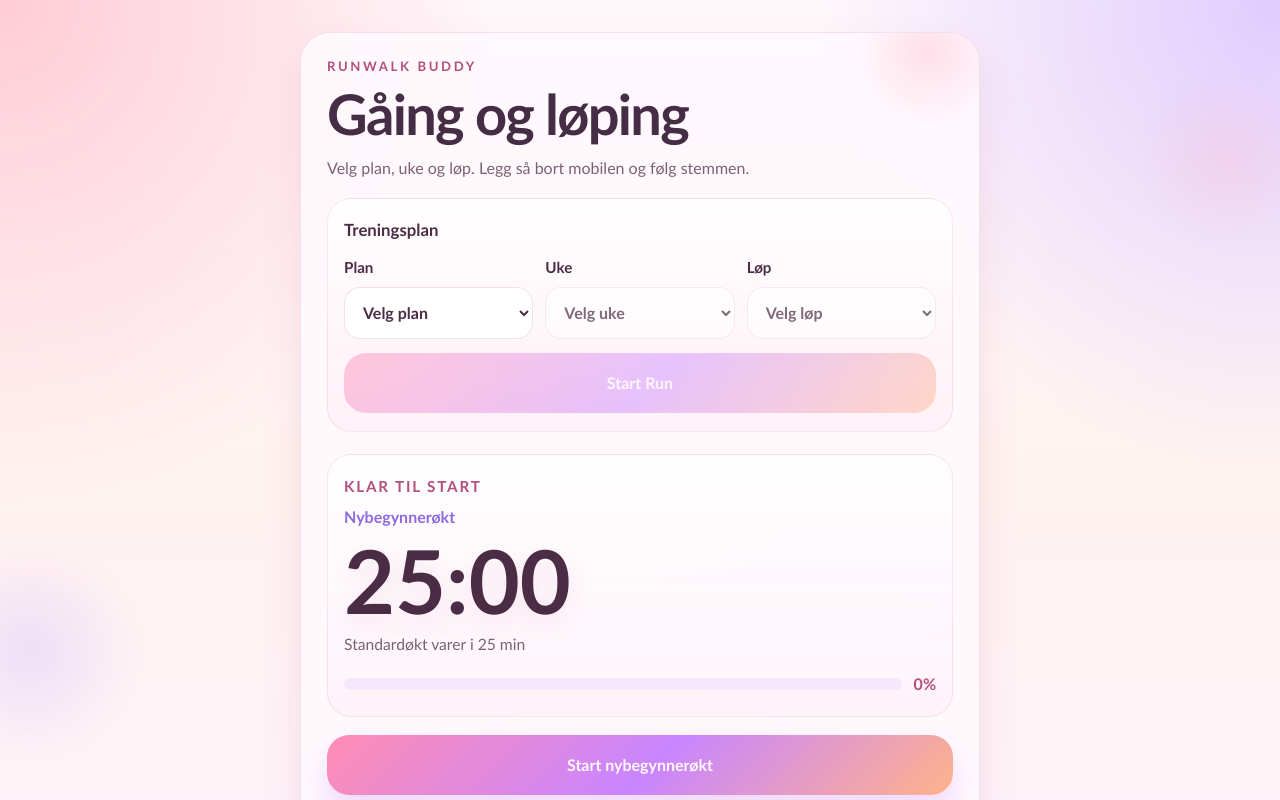
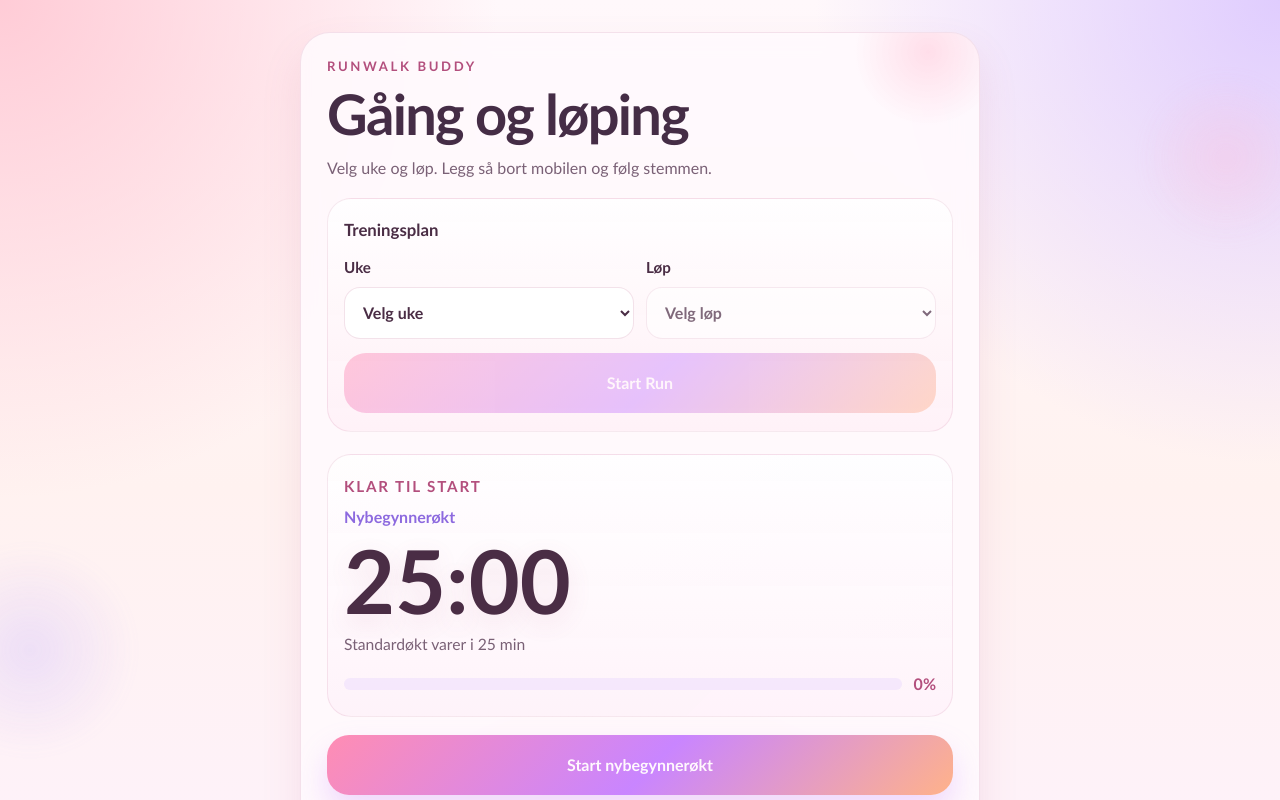
Before and after one commit to sarahsvedenborg/running, a React (Vite) app: page / in a window 1280 px wide. Shown: the top 800 px of the page. Built offline with nearby package versions, Linux system fonts and the light colour scheme.

Commit message:
no plan list

```diff
--- a/src/App.css
+++ b/src/App.css
@@ -370,7 +370,7 @@ h1 {
   }
 
   .plan-grid {
-    grid-template-columns: repeat(3, minmax(0, 1fr));
+    grid-template-columns: repeat(2, minmax(0, 1fr));
   }
 
 }
--- a/src/App.jsx
+++ b/src/App.jsx
@@ -391,6 +391,18 @@ function settingsFromRun(runDefinition) {
   })
 }
 
+function flattenWeekOptions() {
+  return Object.entries(plans).flatMap(([planKey, plan]) =>
+    plan.weeks.map((week) => ({
+      value: `${planKey}:${week.week}`,
+      planKey,
+      week,
+      planName: plan.name,
+      label: planKey === 'preBeginner' ? `Pre-week ${week.week}` : `Week ${week.week}`,
+    })),
+  )
+}
+
 function getEventStartTime(event) {
   if (!event) {
     return performance.timeOrigin
@@ -402,8 +414,7 @@ function getEventStartTime(event) {
 function App() {
   const [settings, setSettings] = useState(readSavedSettings)
   const [draftSettings, setDraftSettings] = useState(() => settingsToDraft(readSavedSettings()))
-  const [selectedPlanKey, setSelectedPlanKey] = useState('')
-  const [selectedWeekValue, setSelectedWeekValue] = useState('')
+  const [selectedWeekOptionValue, setSelectedWeekOptionValue] = useState('')
   const [selectedRunValue, setSelectedRunValue] = useState('')
   const [status, setStatus] = useState(STATUS.IDLE)
   const [session, setSession] = useState([])
@@ -440,11 +451,13 @@ function App() {
     setDraftSettings(settingsToDraft(settings))
   }, [settings])
 
-  const selectedPlan = selectedPlanKey ? plans[selectedPlanKey] : null
-  const selectedWeek =
-    selectedPlan && selectedWeekValue !== ''
-      ? selectedPlan.weeks.find((week) => String(week.week) === selectedWeekValue) ?? null
-      : null
+  const weekOptions = useMemo(() => flattenWeekOptions(), [])
+  const selectedWeekOption = useMemo(
+    () => weekOptions.find((option) => option.value === selectedWeekOptionValue) ?? null,
+    [selectedWeekOptionValue, weekOptions],
+  )
+  const selectedPlan = selectedWeekOption ? plans[selectedWeekOption.planKey] : null
+  const selectedWeek = selectedWeekOption?.week ?? null
   const selectedRun =
     selectedWeek && selectedRunValue !== '' ? selectedWeek.runs[Number(selectedRunValue)] ?? null : null
 
@@ -635,7 +648,7 @@ function App() {
     const runNumber = Number(selectedRunValue) + 1
     beginSession(
       buildSessionFromRun(selectedRun),
-      `${selectedPlan.name} - Uke ${selectedWeek.week} Løp ${runNumber}`,
+      `${selectedPlan.name} - ${selectedWeekOption.label} Løp ${runNumber}`,
       getEventStartTime(event),
     )
   }
@@ -681,16 +694,8 @@ function App() {
     commitDraftSettings()
   }
 
-  function handlePlanChange(event) {
-    setSelectedPlanKey(event.target.value)
-    setSelectedWeekValue('')
-    setSelectedRunValue('')
-    setSessionTitle('Nybegynnerøkt')
-    resetSessionState(STATUS.IDLE)
-  }
-
-  function handleWeekChange(event) {
-    setSelectedWeekValue(event.target.value)
+  function handleWeekOptionChange(event) {
+    setSelectedWeekOptionValue(event.target.value)
     setSelectedRunValue('')
     setSessionTitle('Nybegynnerøkt')
     resetSessionState(STATUS.IDLE)
@@ -712,8 +717,7 @@ function App() {
   }
 
   function disconnectPlanSelection() {
-    setSelectedPlanKey('')
-    setSelectedWeekValue('')
+    setSelectedWeekOptionValue('')
     setSelectedRunValue('')
     setSessionTitle('Nybegynnerøkt')
     resetSessionState(STATUS.IDLE)
@@ -724,30 +728,18 @@ function App() {
       <section className="hero-card">
         <p className="eyebrow">RunWalk Buddy</p>
         <h1>Gåing og løping</h1>
-        <p className="intro">Velg plan, uke og løp. Legg så bort mobilen og følg stemmen.</p>
+        <p className="intro">Velg uke og løp. Legg så bort mobilen og følg stemmen.</p>
 
         <section className="plan-card">
           <h2>Treningsplan</h2>
           <div className="plan-grid">
             <label>
-              <span>Plan</span>
-              <select value={selectedPlanKey} onChange={handlePlanChange}>
-                <option value="">Velg plan</option>
-                {Object.entries(plans).map(([planKey, plan]) => (
-                  <option key={planKey} value={planKey}>
-                    {plan.name}
-                  </option>
-                ))}
-              </select>
-            </label>
-
-            <label>
               <span>Uke</span>
-              <select value={selectedWeekValue} onChange={handleWeekChange} disabled={!selectedPlan}>
+              <select value={selectedWeekOptionValue} onChange={handleWeekOptionChange}>
                 <option value="">Velg uke</option>
-                {selectedPlan?.weeks.map((week) => (
-                  <option key={week.week} value={String(week.week)}>
-                    {selectedPlanKey === 'preBeginner' ? `Pre-week ${week.week}` : `Week ${week.week}`}
+                {weekOptions.map((option) => (
+                  <option key={option.value} value={option.value}>
+                    {option.label}
                   </option>
                 ))}
               </select>
@@ -777,7 +769,7 @@ function App() {
 
           {selectedRun && (
             <p className="plan-summary">
-              {selectedPlan?.name} - {selectedPlanKey === 'preBeginner' ? `Pre-week ${selectedWeek?.week}` : `Week ${selectedWeek?.week}`}{' '}
+              {selectedPlan?.name} - {selectedWeekOption?.label}{' '}
               Run {Number(selectedRunValue) + 1}
             </p>
           )}
@@ -865,7 +857,7 @@ function App() {
         {selectedRun && (
           <div className="settings-plan-row">
             <p className="settings-plan-note">
-              Synkronisert fra {selectedPlan?.name} - {selectedPlanKey === 'preBeginner' ? `Pre-week ${selectedWeek?.week}` : `Week ${selectedWeek?.week}`}{' '}
+              Synkronisert fra {selectedPlan?.name} - {selectedWeekOption?.label}{' '}
               Run {Number(selectedRunValue) + 1}
             </p>
             <button
```
